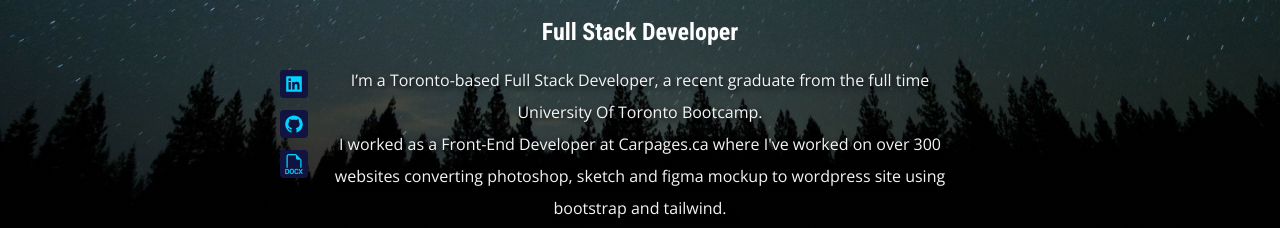
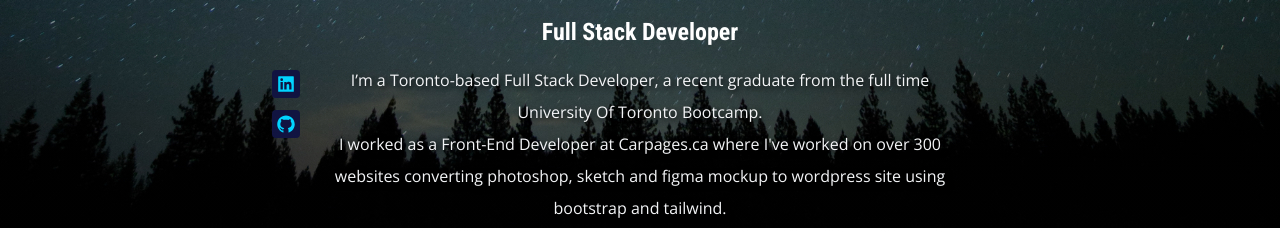
Before and after one commit to johnxlai/2023-portfolio, a React (Create React App) app: page / in a window 1280 px wide. Shown: the part 484-712 px from the top of the page. Built offline with nearby package versions, Linux system fonts and the light colour scheme.

Commit message:
Fix social icon at the bottom

```diff
--- a/src/components/sections/contact/Contact.js
+++ b/src/components/sections/contact/Contact.js
@@ -1,6 +1,8 @@
 import React from 'react';
 import ContactData from './contactData';
 import SocialIcons from '../../social-icons/socialData';
+import CV from '../../../assets/resume/john-lai-resume.pdf';
+import { BsFiletypeDocx } from 'react-icons/bs';
 
 const Contact = () => {
   return (
@@ -18,7 +20,7 @@ const Contact = () => {
             return (
               <a
                 key={contact.id}
-                className="flex items-center mb-3"
+                className="flex items-center mb-3 hover:text-tertiary"
                 href={contact.link}
                 target="_blank"
                 rel="noopener noreferrer">
@@ -32,12 +34,17 @@ const Contact = () => {
           {SocialIcons.map((icon) => {
             return (
               <li key={icon.id}>
-                <a href={icon.link} className="">
+                <a href={icon.link} className="hover:text-tertiary">
                   {icon.icon}
                 </a>
               </li>
             );
           })}
+          <li>
+            <a className="hover:text-tertiary" href={CV} download>
+              <BsFiletypeDocx size={20} />
+            </a>
+          </li>
         </ul>
       </div>
     </section>
--- a/src/components/sections/header/Header.js
+++ b/src/components/sections/header/Header.js
@@ -33,7 +33,7 @@ const Header = () => {
         <div
           className="mb-8 lg:w-1/2 text-gray-100 leading-8 text-shadow"
           data-aos="fade-up">
-          <ul className="header-social flex flex-col gap-3 absolute -left-12 top-[6px]">
+          <ul className="header-social flex flex-col gap-3 absolute -left-14 top-[6px]">
             {SocialData.map((item) => (
               <li key={item.id}>
                 <a
--- a/src/components/social-icons/socialData.js
+++ b/src/components/social-icons/socialData.js
@@ -1,6 +1,5 @@
 import { AiFillLinkedin } from 'react-icons/ai';
 import { AiFillGithub } from 'react-icons/ai';
-import { BsFiletypeDocx } from 'react-icons/bs';
 
 const data = [
   {
@@ -13,11 +12,6 @@ const data = [
     link: 'https://github.com/johnxlai',
     icon: <AiFillGithub size={20} />,
   },
-  {
-    id: 3,
-    link: '../../../assets/resume/john-lai-resume.pdf',
-    icon: <BsFiletypeDocx size={20} />,
-  },
 ];
 
 export default data;
```
